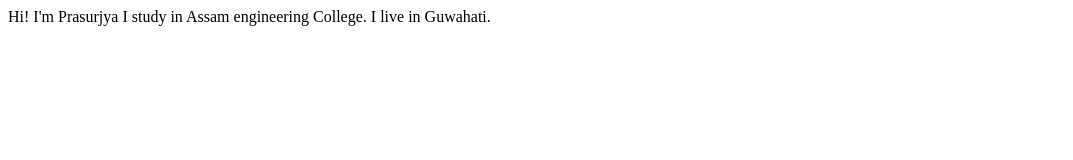
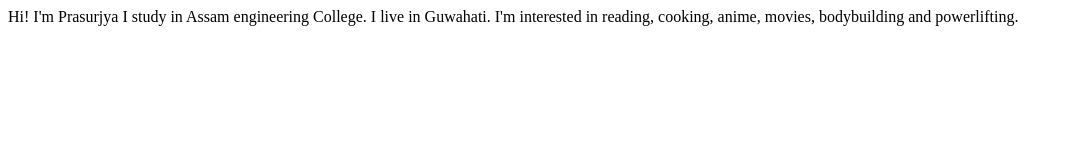
Before and after one commit to PrasurjyaKashyap/prasurjyakashyap-site, a plain HTML site: page index.html in a window 1280 px wide. Shown: the whole page, without its empty margins (0-1073 px from the left). Drawn offline with Linux system fonts and the light colour scheme.

Commit message:
Docs: Hobbies

```diff
--- a/index.html
+++ b/index.html
@@ -8,5 +8,6 @@
 <body>
     Hi! I'm Prasurjya
     I study in Assam engineering College. I live in Guwahati.
+    I'm interested in reading, cooking, anime, movies, bodybuilding and powerlifting.
 </body>
 </html>
```
